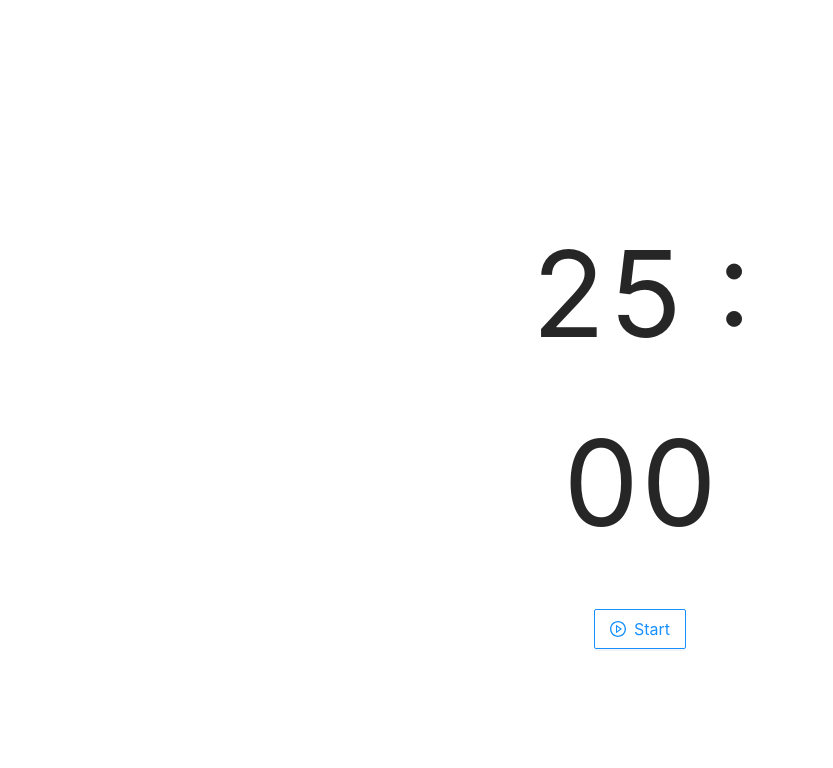
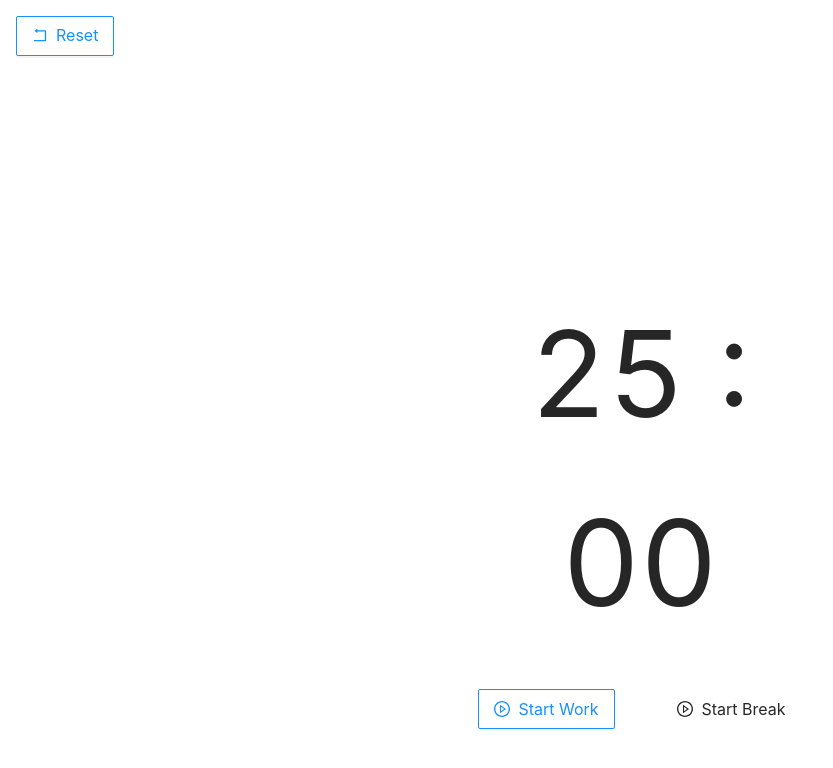
Before and after one commit to ashgkwd/panda-tomato, a React (Create React App) app: page / in a window 1280 px wide. Shown: the top 768 px of the page, without its empty margins (0-833 px from the left). Built offline with nearby package versions, Linux system fonts and the light colour scheme.

Commit message:
feat: adds reset, start break and work ☕️

```diff
--- a/src/Pomodoro/PomodoroHOC.tsx
+++ b/src/Pomodoro/PomodoroHOC.tsx
@@ -2,14 +2,21 @@ import PomodoroRender from "./PomodoroRender";
 import useClockable from "./useClockable";
 
 function PomodoroHOC() {
-  const [{ minutes, seconds, isPaused }, toggle] = useClockable(25, 0);
+  const [
+    { minutes, seconds, isPaused, isReset },
+    { toggle, reset, startWork, startBreak },
+  ] = useClockable(25, 0);
 
   return (
     <PomodoroRender
+      onReset={reset}
       minutes={minutes}
       seconds={seconds}
       onToggle={toggle}
       isPaused={isPaused}
+      isReset={isReset}
+      onWorkStart={startWork}
+      onBreakStart={startBreak}
     />
   );
 }
--- a/src/Pomodoro/PomodoroRender.tsx
+++ b/src/Pomodoro/PomodoroRender.tsx
@@ -1,12 +1,35 @@
-import { PauseCircleOutlined, PlayCircleOutlined } from "@ant-design/icons";
+import { PauseCircleOutlined, RollbackOutlined } from "@ant-design/icons";
+import { Space } from "antd";
 import React from "react";
 import Display from "../Countdown/Display";
 import { Pomodorable } from "../types/Pomodorable";
 import ActionButton from "./ActionButton";
+import StartActions from "./StartActions";
 import "./styles.css";
 
-function PomodoroRender({ onToggle, isPaused, minutes, seconds }: Pomodorable) {
+function PomodoroRender({
+  onToggle,
+  onWorkStart,
+  onBreakStart,
+  onReset,
+  isPaused,
+  isReset,
+  minutes,
+  seconds,
+}: Pomodorable) {
   return (
+    <Space direction="vertical" className="pt-screen">
+      <div className="pt-action-bar">
+        <ActionButton
+          placement="bottom"
+          tip="⌥R (Alt R)"
+          visibility={true}
+          onClick={onReset}
+          icon={<RollbackOutlined />}
+          className="pt-pomodoro-reset"
+          label="Reset"
+        />
+      </div>
       <div className="pt-pomodoro">
         <ActionButton
           placement="top"
@@ -18,16 +41,15 @@ function PomodoroRender({ onToggle, isPaused, minutes, seconds }: Pomodorable) {
           label="Pause"
         />
         <Display minutes={minutes} seconds={seconds} />
-      <ActionButton
-        placement="bottom"
-        tip="Spacebar"
-        visibility={isPaused}
-        onClick={onToggle}
-        icon={<PlayCircleOutlined />}
-        className="pt-pomodoro-start"
-        label="Start"
+        <StartActions
+          onToggle={onToggle}
+          isReset={isReset}
+          onWorkStart={onWorkStart}
+          onBreakStart={onBreakStart}
+          isPaused={isPaused}
         />
       </div>
+    </Space>
   );
 }
 
--- /dev/null
+++ b/src/Pomodoro/StartActions.tsx
@@ -0,0 +1,47 @@
+import { PlayCircleOutlined } from "@ant-design/icons";
+import React from "react";
+import { Startable } from "../types/Startable";
+import ActionButton from "./ActionButton";
+
+function StartActions({
+  isReset,
+  isPaused,
+  onToggle,
+  onWorkStart,
+  onBreakStart,
+}: Startable) {
+  return (
+    <div className="pt-start-actions">
+      <ActionButton
+        placement="bottom"
+        tip="Spacebar"
+        visibility={isReset}
+        onClick={onWorkStart}
+        icon={<PlayCircleOutlined />}
+        className="pt-pomodoro-start"
+        label="Start Work"
+      />
+      <ActionButton
+        placement="bottom"
+        tip="⬆Spacebar (Shift Spacebar)"
+        visibility={isReset}
+        onClick={onBreakStart}
+        icon={<PlayCircleOutlined />}
+        className="pt-pomodoro-start"
+        label="Start Break"
+        type="text"
+      />
+      <ActionButton
+        placement="bottom"
+        tip="Spacebar"
+        visibility={isPaused && !isReset}
+        onClick={onToggle}
+        icon={<PlayCircleOutlined />}
+        className="pt-pomodoro-start"
+        label="Start"
+      />
+    </div>
+  );
+}
+
+export default StartActions;
--- a/src/Pomodoro/styles.css
+++ b/src/Pomodoro/styles.css
@@ -16,3 +16,21 @@
 .pt-visible-false {
   visibility: hidden;
 }
+
+.pt-space-fix,
+.pt-screen {
+  width: 100%;
+}
+
+.pt-action-bar {
+  margin: 1rem;
+}
+
+.pt-pomodoro-start.pt-visible-false {
+  display: none;
+}
+
+.pt-start-actions {
+  display: flex;
+  justify-content: space-around;
+}
```
Lines whose indentation alone changed are shown as unchanged.
